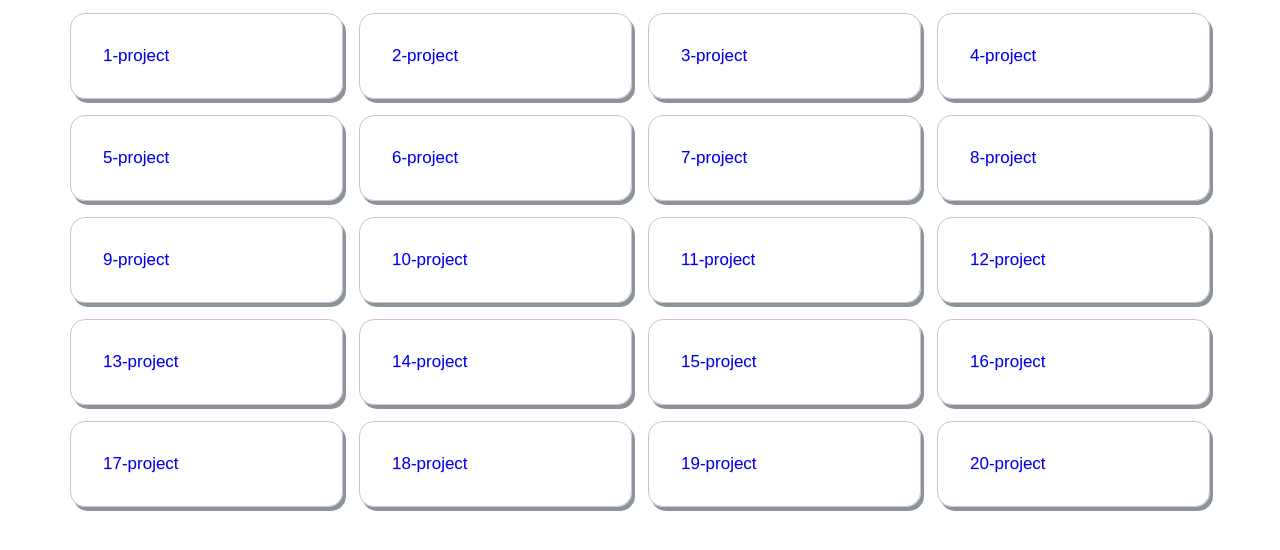
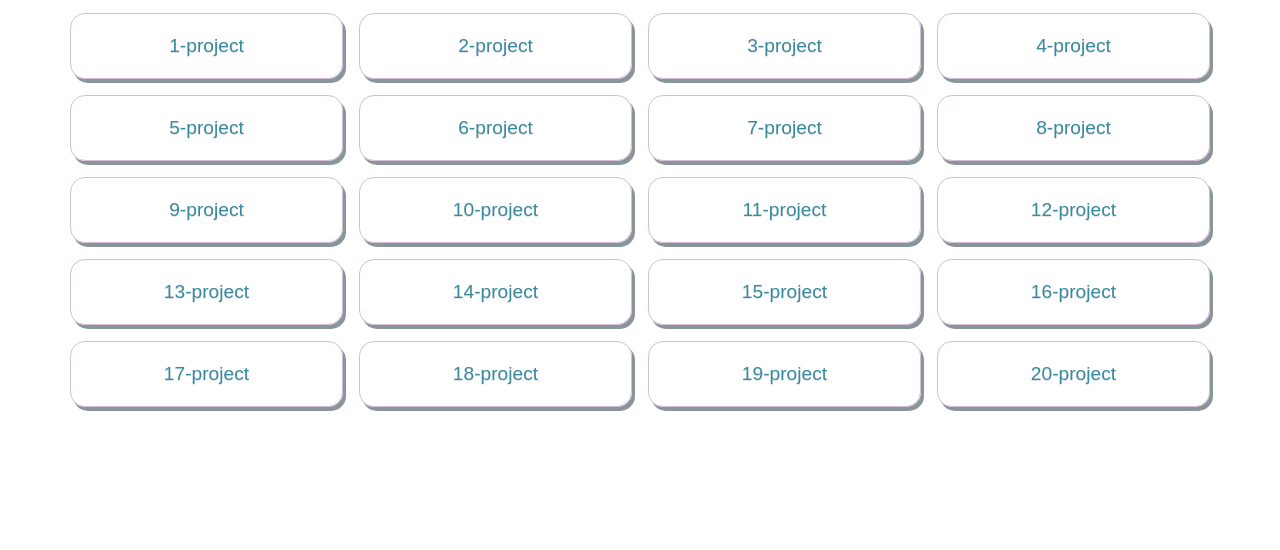
Before and after one commit to shohjakhon/Js-100-projects, a plain HTML site: page index.html in a window 1280 px wide. Shown: the part 76-626 px from the top of the page. Drawn offline with Linux system fonts and the light colour scheme.

Commit message:
add style index.html

```diff
--- a/index.html
+++ b/index.html
@@ -46,7 +46,7 @@
         padding: 2rem;
       }
 
-      .list-item a target="_blank" {
+      .list-item a{
         position: absolute;
         top: 0;
         left: 0;
```
